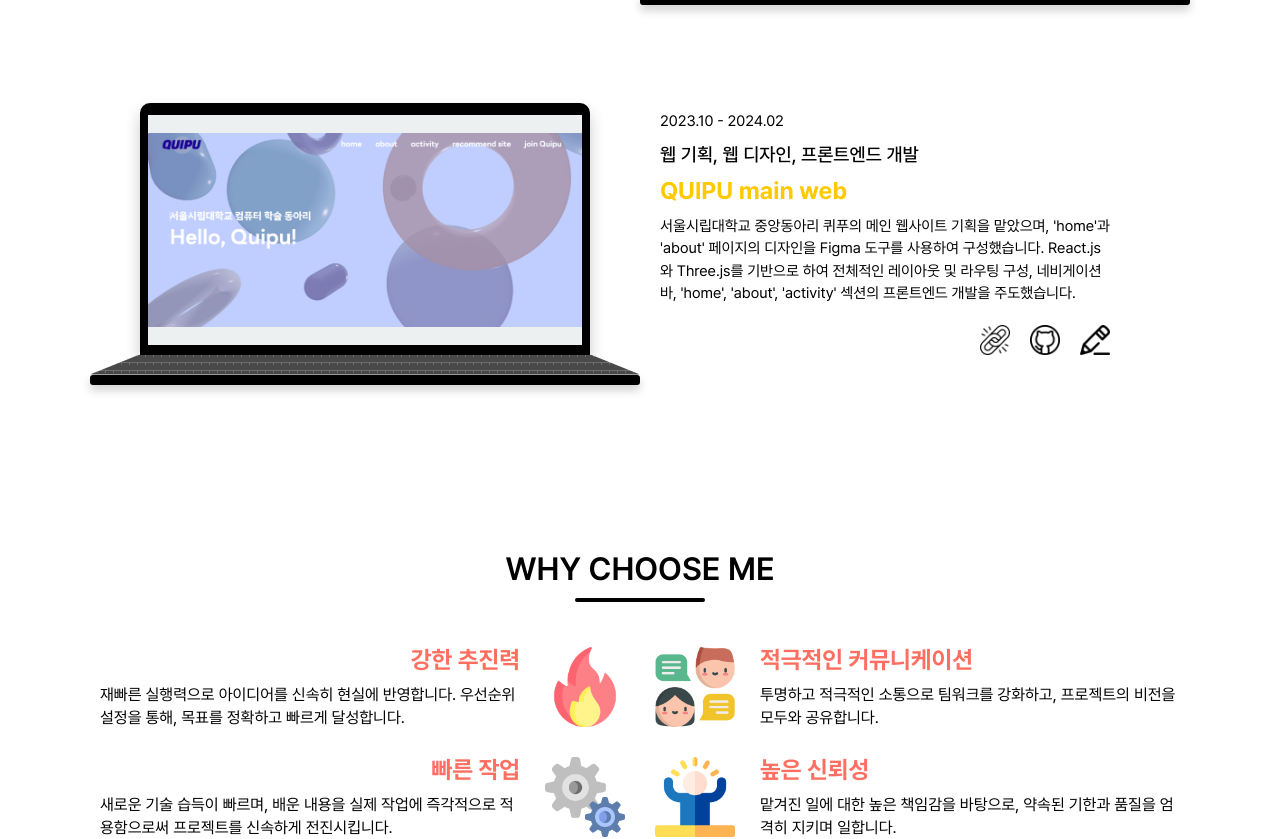
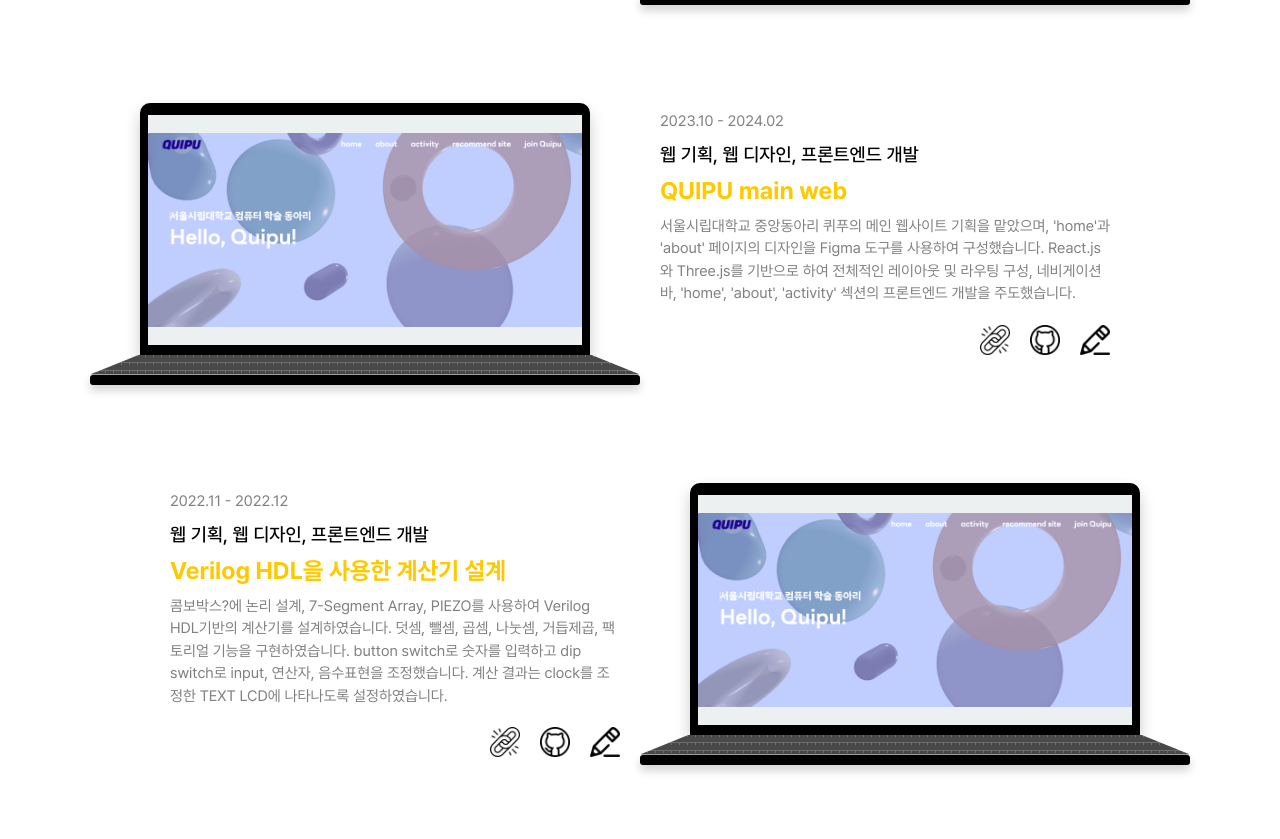
Before and after one commit to YenaLey/yenaley.github.io, a React (Create React App) app: page / in a window 1280 px wide. Shown: the part 4471-5310 px from the top of the page. Built offline with nearby package versions, Linux system fonts and the light colour scheme; no server answers.

Commit message:
chore: project 노트북 테두리 폭 조정

```diff
--- a/src/components/ABOUT/ABOUT.css
+++ b/src/components/ABOUT/ABOUT.css
@@ -265,7 +265,7 @@
 }
 
 .resume-content p {
-    color: grey;
+    color: gray;
 }
 
 .resume-content h4 {
@@ -303,7 +303,7 @@
 
 .resume-header-tip-left {
     position: absolute;
-    top: 76.5px;
+    top: 75.5px;
     left: 16.5px;
     border-left: 14px solid transparent;
     /* 왼쪽 테두리 투명 처리 */
--- a/src/components/PROJECTS/PROJECTS.css
+++ b/src/components/PROJECTS/PROJECTS.css
@@ -45,6 +45,7 @@
 .project-content p {
     line-height: 1.5;
     font-size: 15px;
+    color: grey;
 }
 
 .laptop {
@@ -63,6 +64,9 @@
 
     @media (max-width: 600px) {
         width: 80%;
+        border: 5px solid black; /* 노트북 모니터의 테두리를 설정합니다 */
+        border-top: 9px solid black;
+        border-bottom: 9px solid black;
     }
 }
 
@@ -76,6 +80,7 @@
 
     @media (max-width: 600px) {
         width: 125%;
+        bottom: -38px; /* 키보드가 모니터 아래로 위치하도록 설정합니다 */
     }
 }
 
@@ -93,21 +98,22 @@
     background-position: -1px -1px, -1px -1px;
 
     @media (max-width: 600px) {
+        width: 97vw;
+    }
+    @media (max-width: 500px) {
         width: 96vw;
     }
     @media (max-width: 400px) {
-        width: 94vw;
-        height: 15px;
+        width: 95.5vw;
+        height: 10px;
         clip-path: polygon(8% 0, 92% 0, 100% 100%, 0% 100%);
     }
-    @media (max-width: 350px) {
-        width: 93vw;
-        height: 10px;
+    @media (max-width: 300px) {
+        width: 94vw;
         clip-path: polygon(7% 0, 93% 0, 100% 100%, 0% 100%);
     }
     @media (max-width: 250px) {
-        width: 91vw;
-        clip-path: polygon(6% 0, 94% 0, 100% 100%, 0% 100%);
+        width: 93vw;
     }
 }
 
@@ -123,7 +129,7 @@
     추가합니다 */
 
     @media (max-width: 600px) {
-        width: 100%;
+        width: 99%;
         height: 7px; /* 키보드의 높이를 설정합니다 */
     }
 }
--- a/src/components/PROJECTS/PROJECTS.jsx
+++ b/src/components/PROJECTS/PROJECTS.jsx
@@ -38,6 +38,16 @@ function PROJECTS() {
             title="QUIPU main web"
             period="2023.10 - 2024.02"
             description="서울시립대학교 중앙동아리 퀴푸의 메인 웹사이트 기획을 맡았으며, 'home'과 'about' 페이지의 디자인을 Figma 도구를 사용하여 구성했습니다. React.js와 Three.js를 기반으로 하여 전체적인 레이아웃 및 라우팅 구성, 네비게이션 바, 'home', 'about', 'activity' 섹션의 프론트엔드 개발을 주도했습니다."
+            img="./icon/퀴푸메인웹.png"
+            link="https://front-end-zeta-five.vercel.app/"
+            github="https://github.com/YenaLey"
+            notion="https://github.com/YenaLey" />
+
+          <Project2
+            role="웹 기획, 웹 디자인, 프론트엔드 개발"
+            title="Verilog HDL을 사용한 계산기 설계"
+            period="2022.11 - 2022.12"
+            description="콤보박스?에 논리 설계, 7-Segment Array, PIEZO를 사용하여 Verilog HDL기반의 계산기를 설계하였습니다. 덧셈, 뺄셈, 곱셈, 나눗셈, 거듭제곱, 팩토리얼 기능을 구현하였습니다. button switch로 숫자를 입력하고 dip switch로 input, 연산자, 음수표현을 조정했습니다. 계산 결과는 clock를 조정한 TEXT LCD에 나타나도록 설정하였습니다."
             img="./icon/퀴푸메인웹.png"
             link="https://front-end-zeta-five.vercel.app/"
             github="https://github.com/YenaLey"
```
